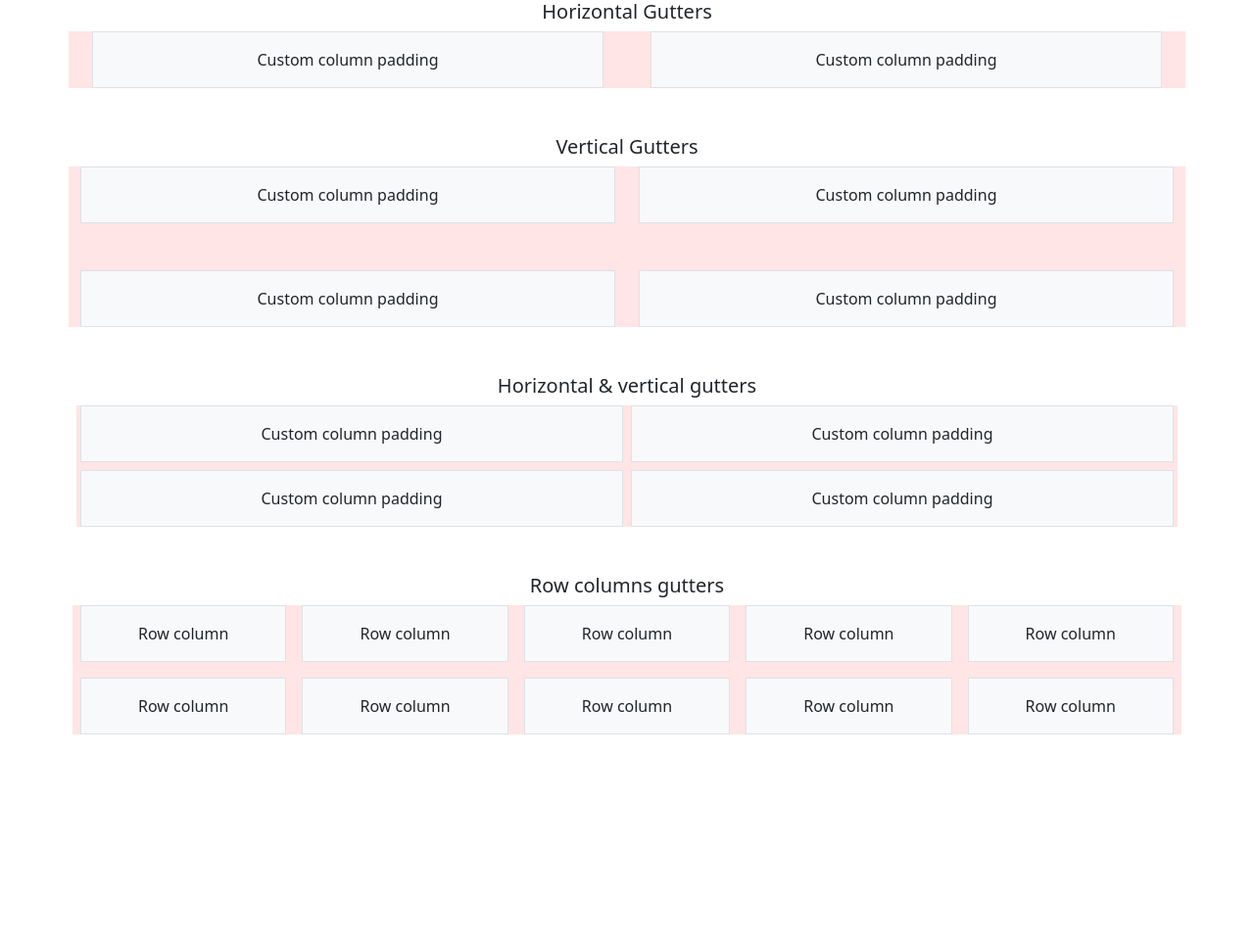
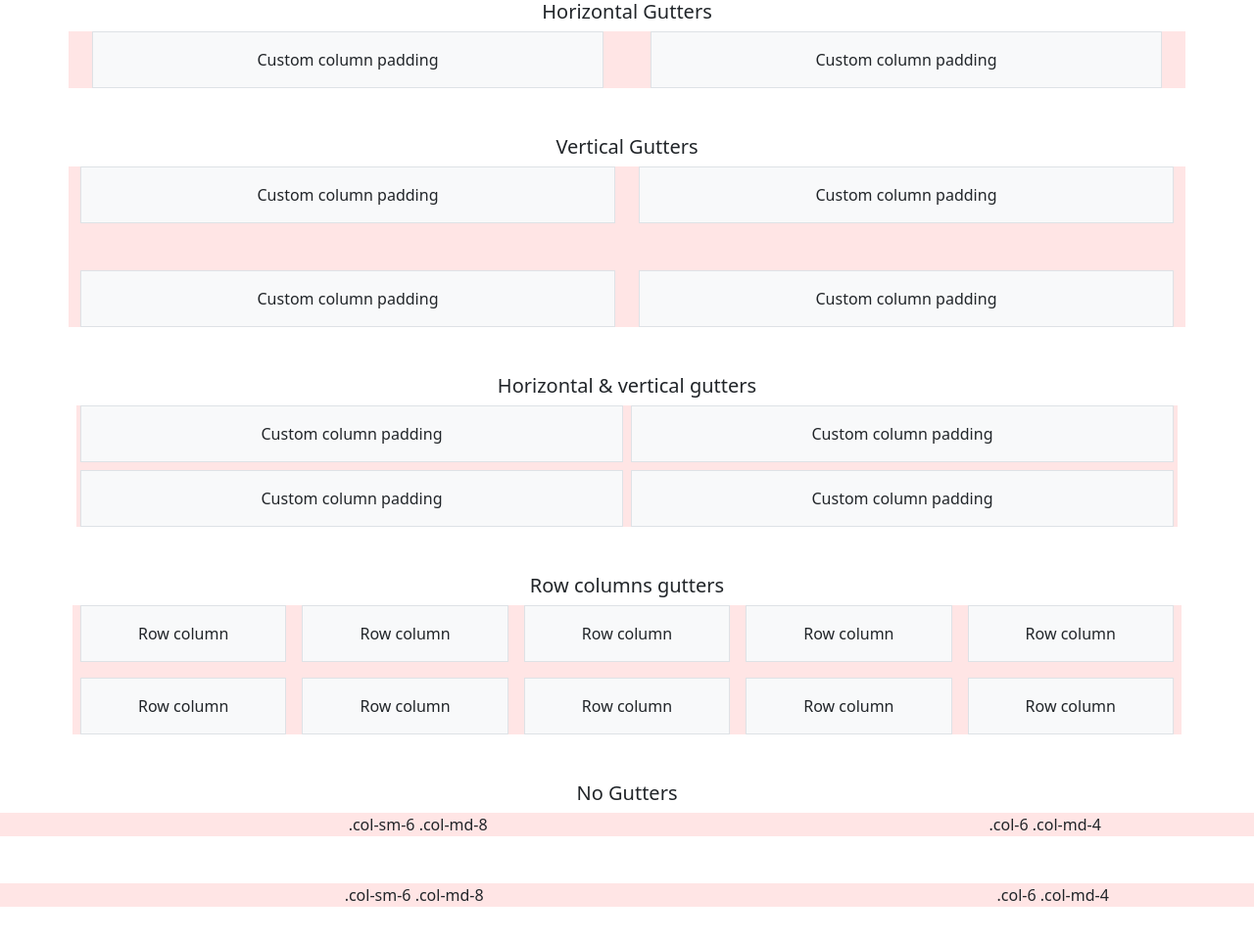
Before and after one commit to Mahmud139/Learning_Bootstrap, a plain HTML site: page 04_gutters/index.html in a window 1280 px wide. Shown: the whole page at 98% size. Before the commit the page ends 894 px from the top, so only its background shows below. Drawn offline with nearby package versions, Linux system fonts and the light colour scheme.

Commit message:
updated gutters

```diff
--- a/04_gutters/index.html
+++ b/04_gutters/index.html
@@ -113,8 +113,17 @@
     </div>
     <br>
     <br>
+    <h5>No Gutters</h5>
+    <div class="row g-0 text-center">
+        <div class="col-sm-6 col-md-8">.col-sm-6 .col-md-8</div>
+        <div class="col-6 col-md-4">.col-6 .col-md-4</div>
+    </div>
     <br>
     <br>
+    <div class="row text-center">
+        <div class="col-sm-6 col-md-8">.col-sm-6 .col-md-8</div>
+        <div class="col-6 col-md-4">.col-6 .col-md-4</div>
+    </div>
     <br>
     <br>
 
```
